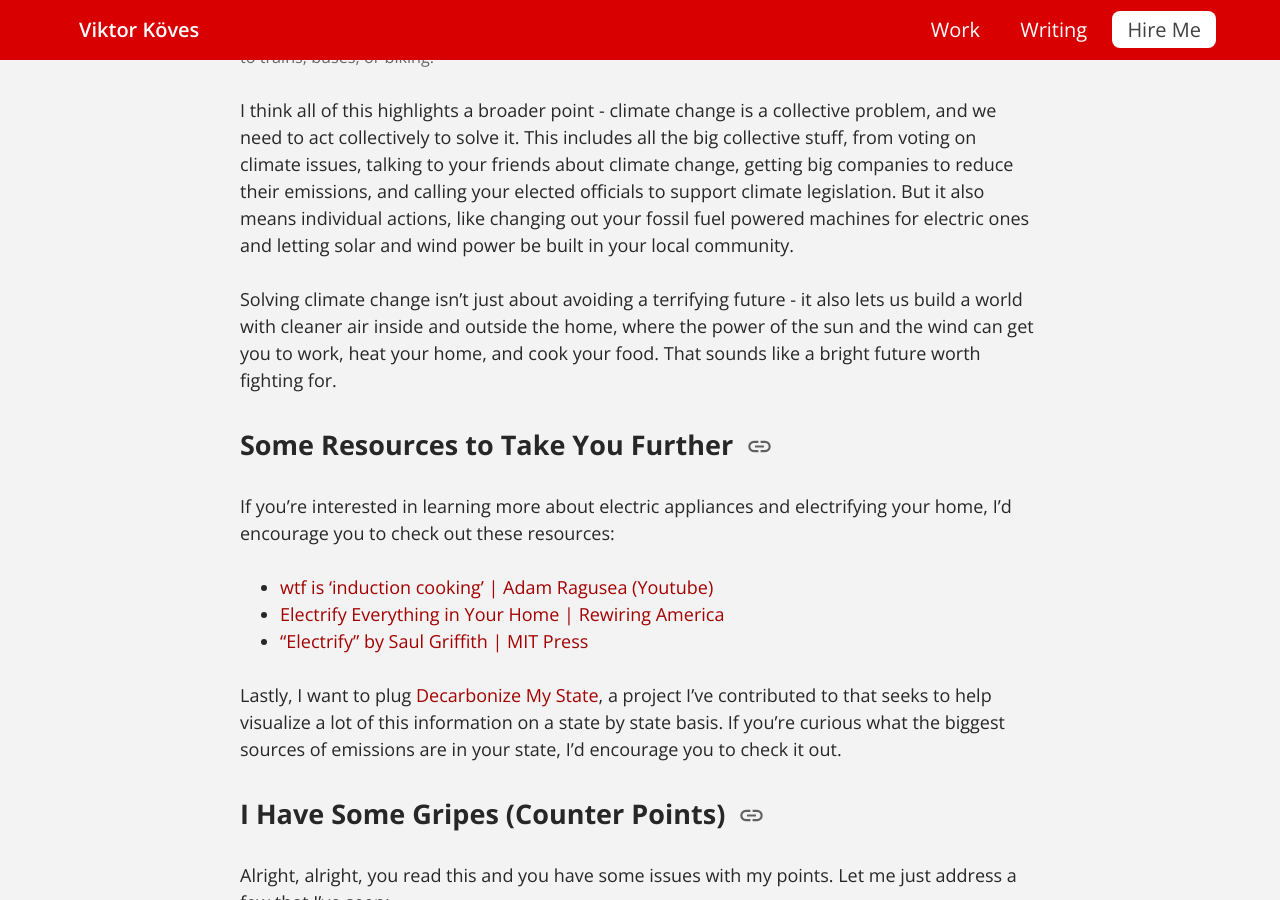
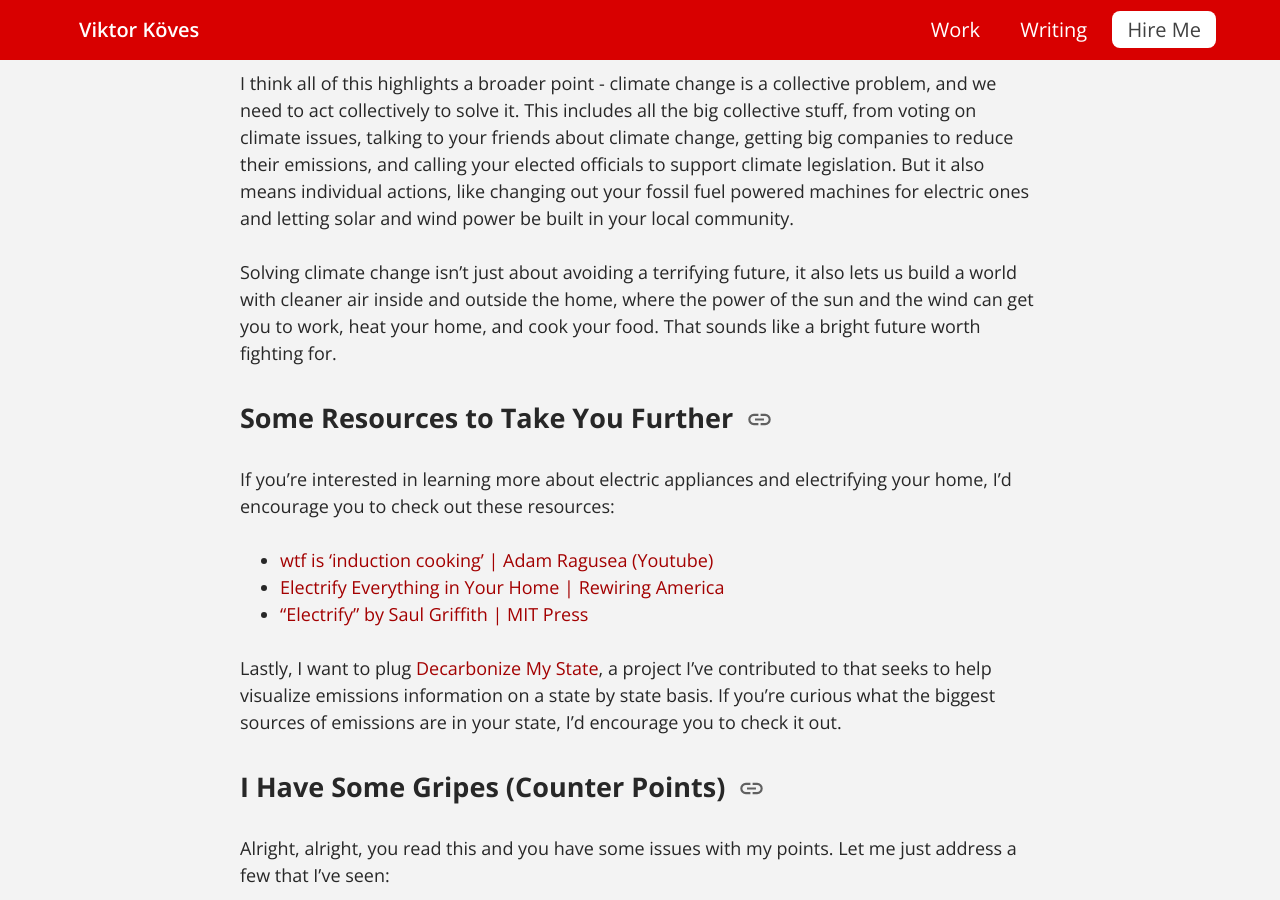
Before and after one commit to vkoves/vkoves.github.io, a Jekyll site: the page built from _posts/2022-06-04-stop-climate-change-by-ditching-natural-gas.md, in a window 1280 px wide and 900 px high, scrolled down 3113 px. Built offline with Jekyll 4.4.1, drawn with Linux system fonts in a browser that asks for light colours; some of the changed text lies outside the part shown.

Commit message:
More minor fixes

```diff
--- a/_posts/2022-06-04-stop-climate-change-by-ditching-natural-gas.md
+++ b/_posts/2022-06-04-stop-climate-change-by-ditching-natural-gas.md
@@ -128,7 +128,7 @@
 means individual actions, like changing out your fossil fuel powered machines
 for electric ones and letting solar and wind power be built in your local community.
 
-Solving climate change isn't just about avoiding a terrifying future - it also
+Solving climate change isn't just about avoiding a terrifying future, it also
 lets us build a world with cleaner air inside and outside the home, where the
 power of the sun and the wind can get you to work, heat your home, and cook your
 food. That sounds like a bright future worth fighting for.
@@ -144,7 +144,7 @@
 
 
 Lastly, I want to plug [Decarbonize My State](https://decarbonizemystate.com/),
-a project I've contributed to that seeks to help visualize a lot of this
+a project I've contributed to that seeks to help visualize emissions
 information on a state by state basis. If you're curious what the biggest sources
 of emissions are in your state, I'd encourage you to check it out.
 
```
Also changed, not shown: other parts of _posts/2022-06-04-stop-climate-change-by-ditching-natural-gas.md (+2 -2 lines).
